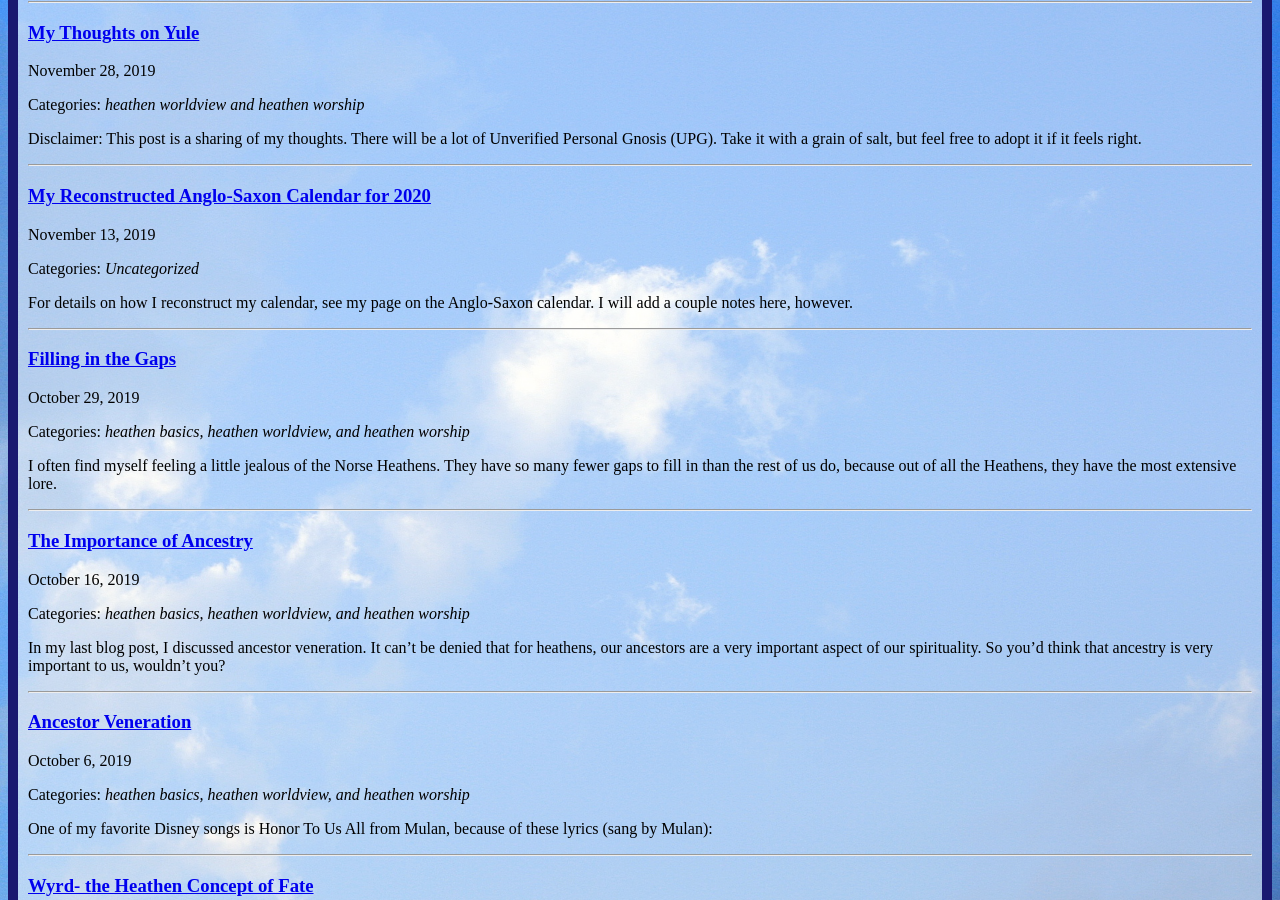
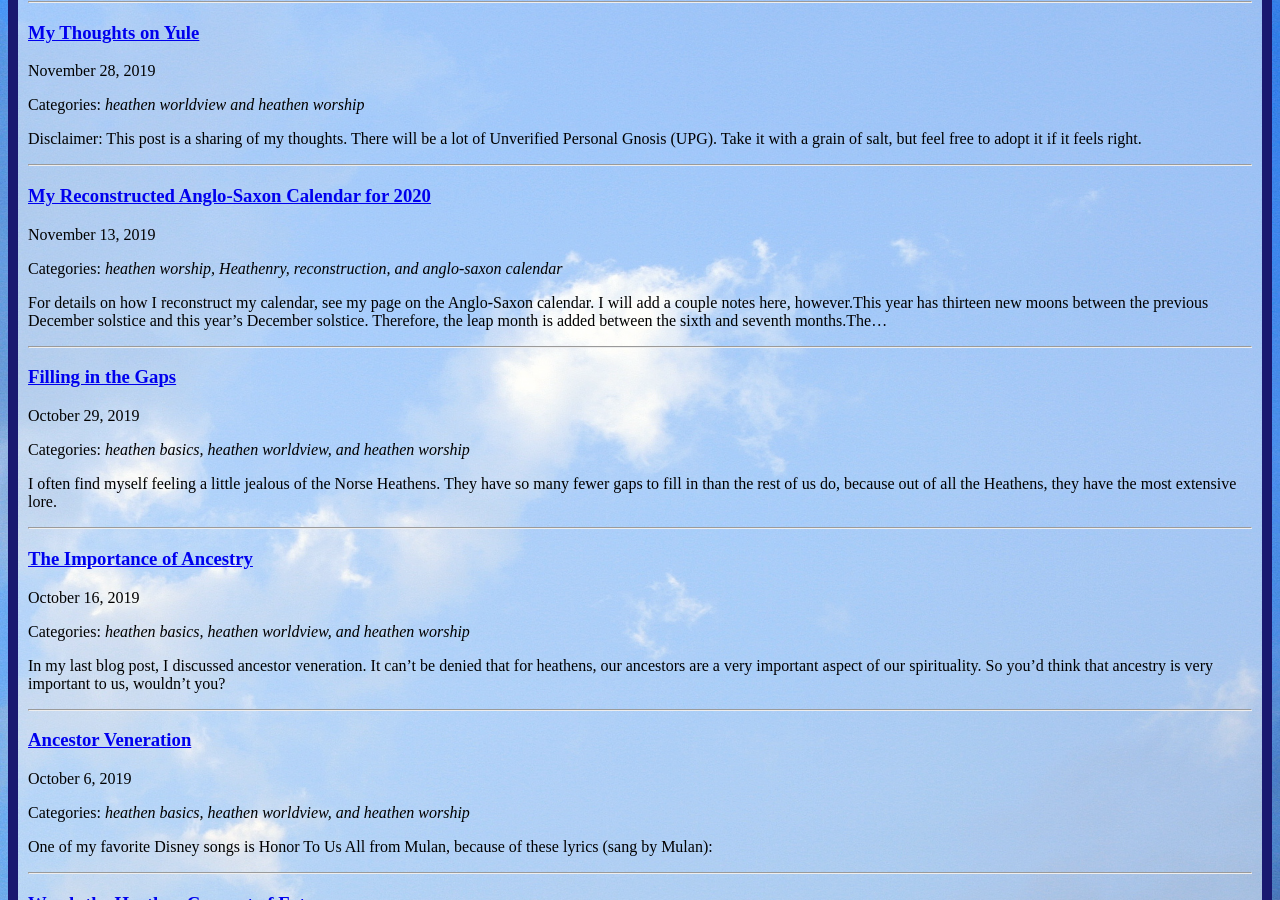
Before and after one commit to byronpendason/byronpendason.github.io, a Jekyll site: the page built from blog.md, in a window 1280 px wide and 900 px high, scrolled down 5938 px. Built offline with Jekyll 4.4.1, drawn with Linux system fonts in a browser that asks for light colours; our own code applies the rules of GitHub Pages for plain Markdown files; comment, search, counter and statistics services are not loaded.

Commit message:
Update 2019-11-13-my-reconstructed-anglo-saxon-calendar-for-2020.md

```diff
--- a/_posts/2019-11-13-my-reconstructed-anglo-saxon-calendar-for-2020.md
+++ b/_posts/2019-11-13-my-reconstructed-anglo-saxon-calendar-for-2020.md
@@ -4,7 +4,7 @@
 date: 2019-11-13 04:09
 author: byronarn
 comments: true
-categories: [Uncategorized]
+categories: [heathen worship, Heathenry, reconstruction, anglo-saxon calendar]
 ---
 For details on how I reconstruct my calendar, see my page on <a href="https://minewyrtruman.wordpress.com/the-anglo-saxon-calendar/">the Anglo-Saxon calendar</a>. I will add a couple notes here, however.
 
```
